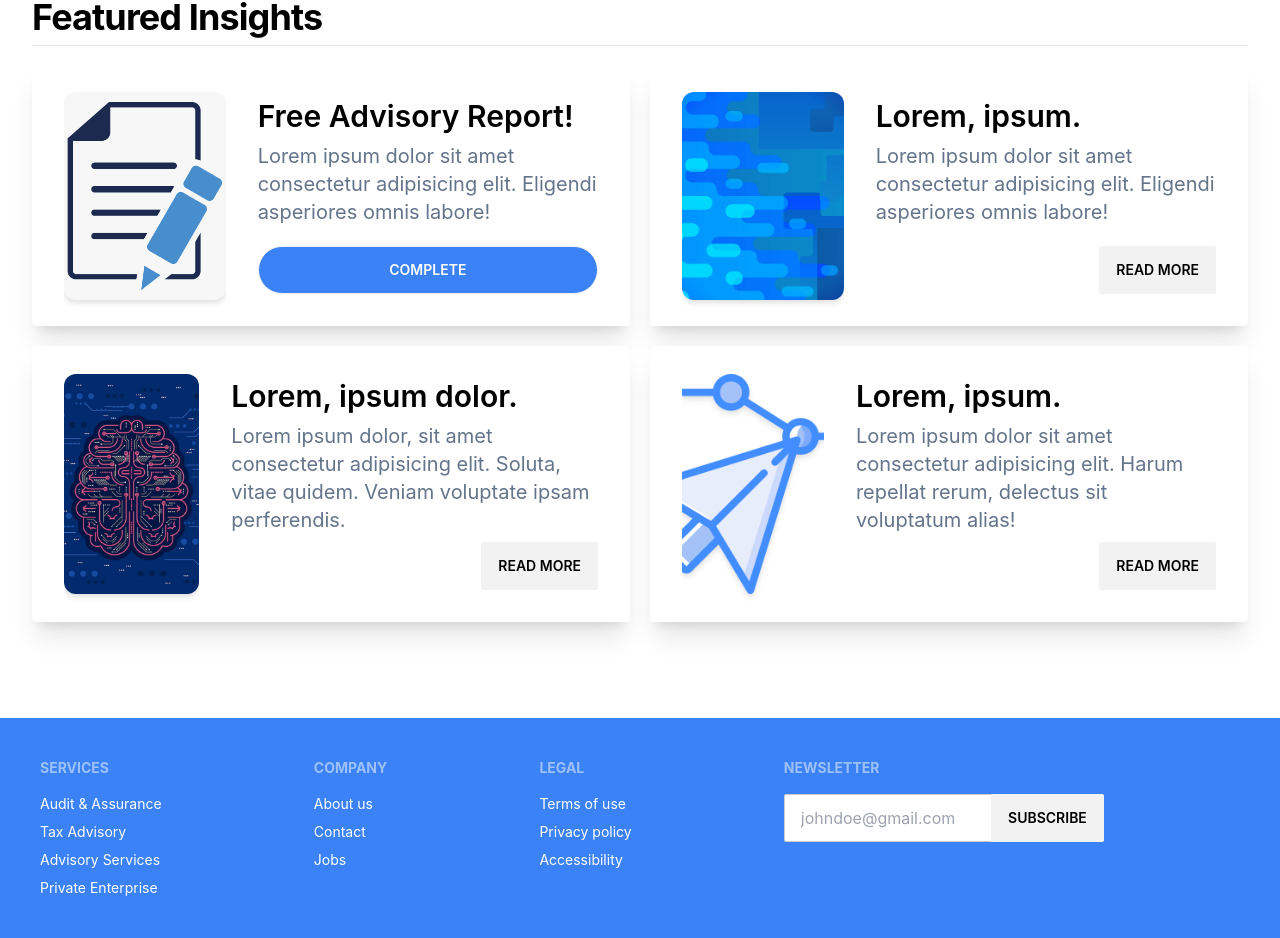
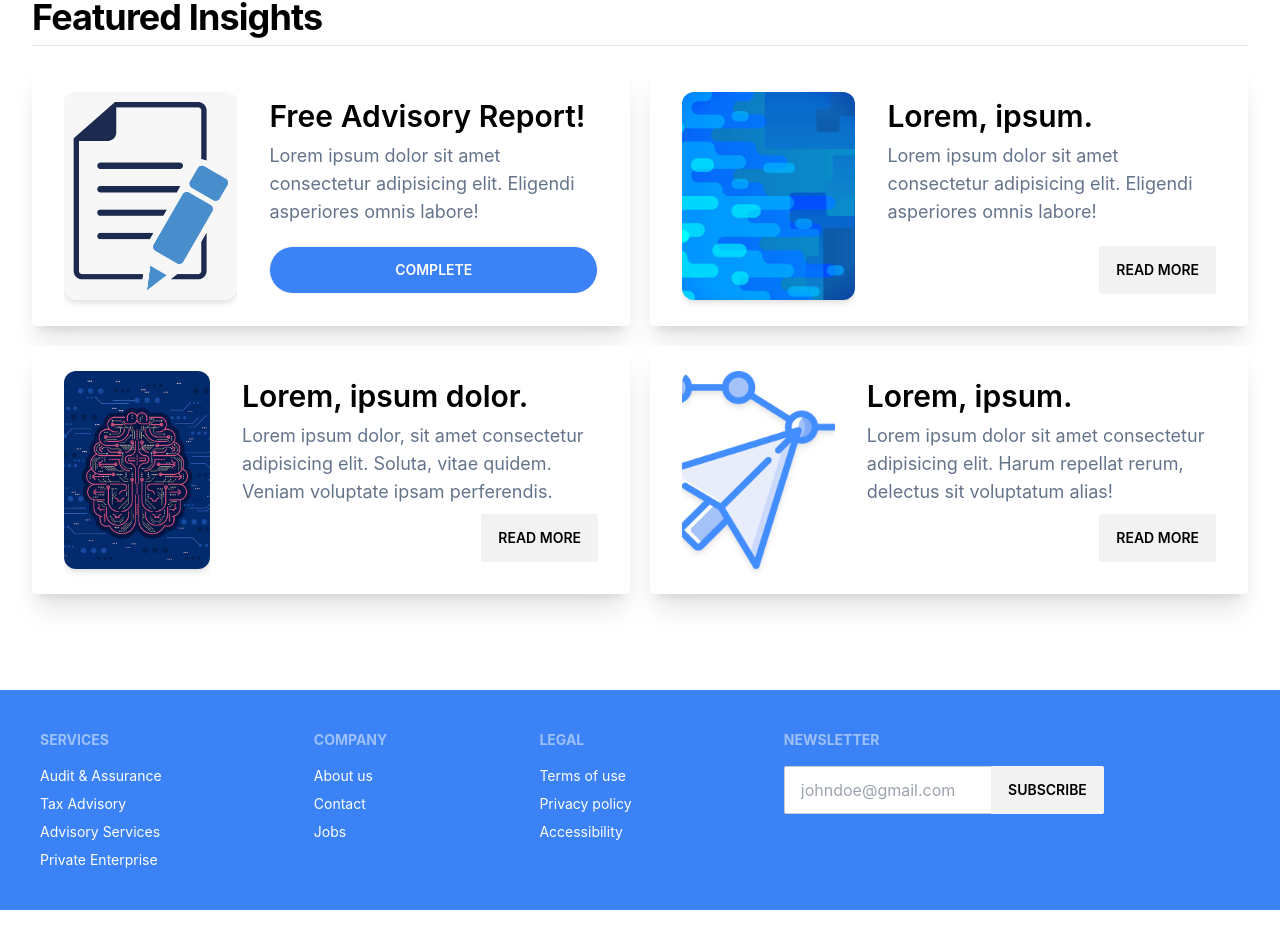
Before and after one commit to sebastian-nunez/kapi-mock, a React (Vite) app: page / in a window 1280 px wide. Shown: the part 803-1741 px from the top of the page. After the commit the page ends 1713 px from the top, so only its background shows below. Built offline with nearby package versions, Linux system fonts and the light colour scheme.

Commit message:
minor text size changes

```diff
--- a/src/components/Home.tsx
+++ b/src/components/Home.tsx
@@ -28,7 +28,7 @@
                 Free Advisory Report!
               </h2>
 
-              <p className="text-slate-500 md:text-xl">
+              <p className="text-slate-500 md:text-lg">
                 Lorem ipsum dolor sit amet consectetur adipisicing elit.
                 Eligendi asperiores omnis labore!
               </p>
@@ -55,7 +55,7 @@
             <div className="card-body">
               <h2 className="card-title text-2xl md:text-3xl">Lorem, ipsum.</h2>
 
-              <p className="text-slate-500 md:text-xl">
+              <p className="text-slate-500 md:text-lg">
                 Lorem ipsum dolor sit amet consectetur adipisicing elit.
                 Eligendi asperiores omnis labore!
               </p>
@@ -80,7 +80,7 @@
                 Lorem, ipsum dolor.
               </h2>
 
-              <p className="text-slate-500 md:text-xl">
+              <p className="text-slate-500 md:text-lg">
                 Lorem ipsum dolor, sit amet consectetur adipisicing elit.
                 Soluta, vitae quidem. Veniam voluptate ipsam perferendis.
               </p>
@@ -103,7 +103,7 @@
             <div className="card-body">
               <h2 className="card-title text-2xl md:text-3xl">Lorem, ipsum.</h2>
 
-              <p className="text-slate-500 md:text-xl">
+              <p className="text-slate-500 md:text-lg">
                 Lorem ipsum dolor sit amet consectetur adipisicing elit. Harum
                 repellat rerum, delectus sit voluptatum alias!
               </p>
```
